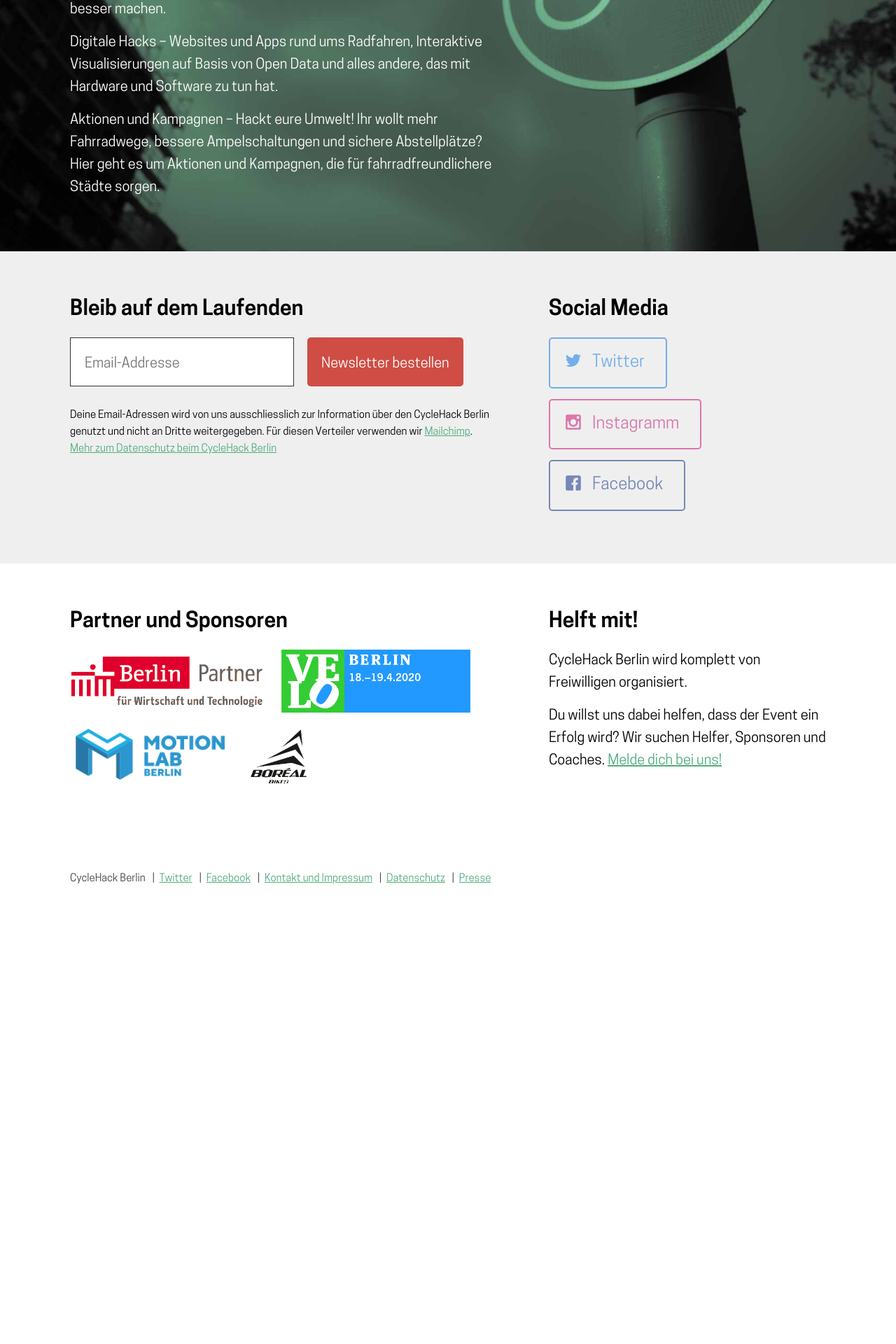
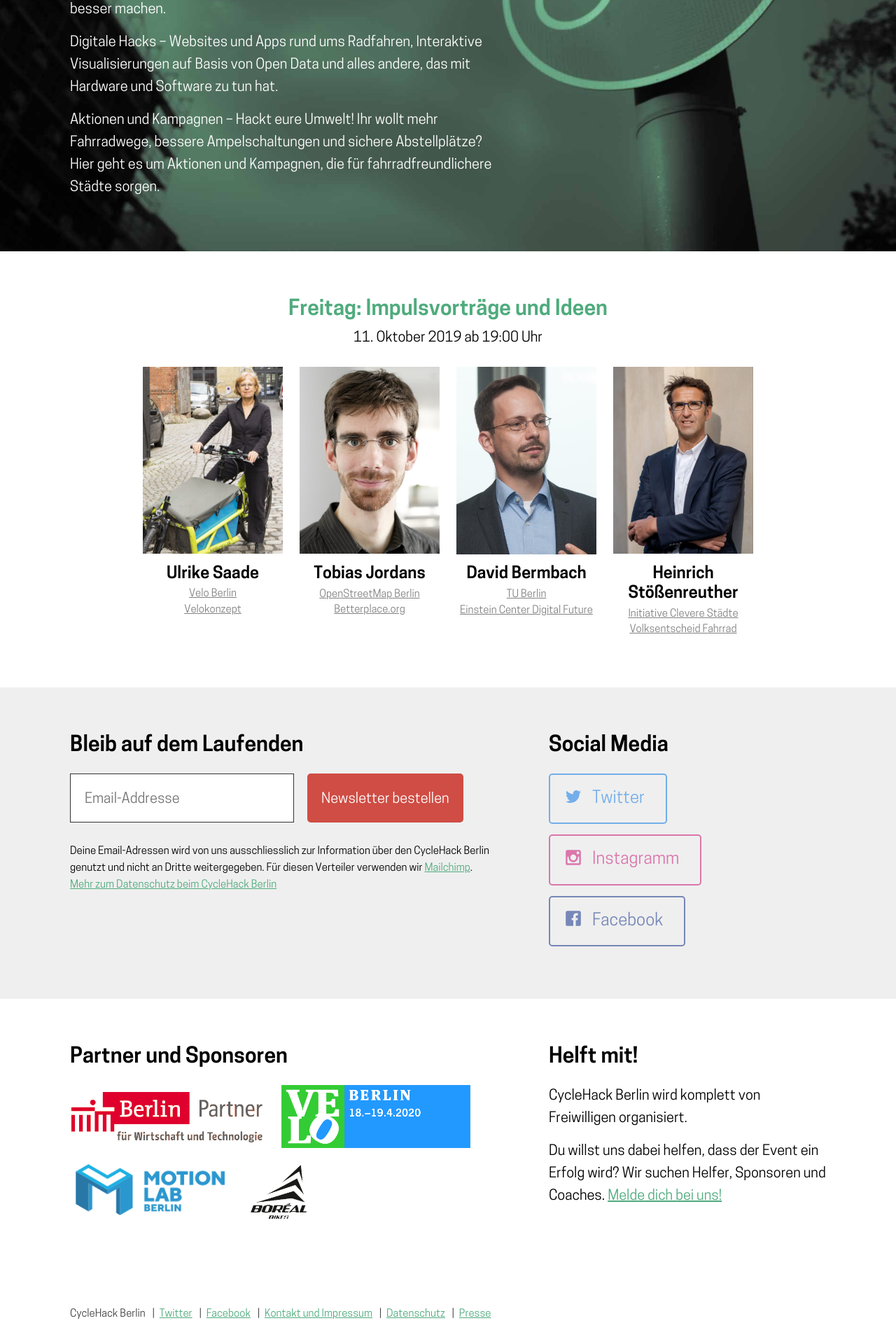
Before and after one commit to sjockers/cyclehackberlin.de, a Jekyll site: the page built from index.md, in a window 1280 px wide. Shown: the part 1746-3666 px from the top of the page at 70% size. Built offline with Jekyll 4.4.1, drawn with Linux system fonts in a browser that asks for light colours; before the commit the page ends 3044 px from its top, so only the background shows below that.

Commit message:
Add speaker section

```diff
--- /dev/null
+++ b/_includes/sections/speakers.html
@@ -0,0 +1,24 @@
+<div class="section__main--center">
+
+  <h2 class="speakers__title">{{ page.speakers.keynotes.title }}</h2>
+  <p class="speakers__time">{{ page.speakers.keynotes.time }}</p>
+
+  <ul class="speakers__portraits">
+    {% for speaker in page.speakers.portraits %}
+      <li>
+        <img src="/assets/images/speakers/{{ speaker.image }}" alt="{{ speaker.name }}" />
+        <h3 class="speakers__name">{{ speaker.name }}</h3>
+        <ul class="speakers__affiliations">
+        {% for affiliation in speaker.affiliations %}
+            <li>
+                <a href="{{ affiliation.url }}" target="_blank" rel="noopener noreferrer">
+                    {{ affiliation.name }}
+                </a>
+            </li>
+        {% endfor %}
+        </ul>
+      </li>
+    {% endfor %}
+  </ul>
+
+</div>
--- a/_layouts/home.html
+++ b/_layouts/home.html
@@ -8,6 +8,8 @@ layout: default
 
 {% include section.html id="about" content="sections/about.html" %}
 
+{% include section.html id="speakers" content="sections/speakers.html" %}
+
 {% include section.html id="newsletter" content="sections/newsletter.html" %}
 
 {% include section.html id="partners" content="sections/partners.html" %}
--- a/_sass/_section.scss
+++ b/_sass/_section.scss
@@ -25,6 +25,17 @@
     float: left;
   }
 }
+
+.section__main--center {
+    @extend .section__main;
+    text-align: center;
+    margin: 0 auto;
+    width: 100%;
+
+    @include media-query($screen-lg) {
+        width: 980px;
+    }
+  }
 
 .section__sidebar {
   display: block;
--- /dev/null
+++ b/_sass/_speakers.scss
@@ -0,0 +1,60 @@
+.speakers__title {
+  margin-bottom: 0;
+  color: $brand-color;
+}
+
+.speakers__portraits {
+  overflow: hidden;
+  line-height: 1.5;
+  text-align: center;
+  margin: 0;
+  padding: 0;
+  width: 100%;
+
+  li {
+    display: inline-block;
+    vertical-align: top;
+    margin: 0;
+    padding: 0.5em;
+
+    @include media-query($screen-sm) {
+        width: 40%;
+    }
+
+    @include media-query($screen-lg) {
+      width: 220px;
+    }
+  }
+
+  img {
+      width: 100%;
+      max-width: 220px;
+      display: inline-block;
+      margin-bottom: 0.5em;
+  }
+}
+
+.speakers__name {
+  padding: 0.2em;
+  margin: 0;
+  line-height: 1.2;
+  display: block;
+
+}
+
+.speakers__affiliations {
+  margin: 0;
+  padding: 0;
+
+  li {
+    display: block;
+    margin: 0;
+    padding: 0;
+    width: 100%;
+    font-size: 15px;
+  }
+
+  a {
+    color: $grey-color;
+  }
+}
--- a/css/main.scss
+++ b/css/main.scss
@@ -53,6 +53,7 @@ $screen-xl:        1140px;
         "more-links",
         "social",
         "schedule",
+        "speakers",
         "article-list",
         "syntax-highlighting"
 ;
--- a/index.md
+++ b/index.md
@@ -39,6 +39,39 @@ about:
     hat.</p> <p>Aktionen und Kampagnen – Hackt eure Umwelt! Ihr wollt mehr Fahrradwege,
     bessere Ampelschaltungen und sichere Abstellplätze? Hier geht es um Aktionen und
     Kampagnen, die für fahrradfreundlichere Städte sorgen.</p>"
+speakers:
+  keynotes:
+    title: "Freitag: Impulsvorträge und Ideen"
+    time: 11. Oktober 2019 ab 19:00 Uhr
+  portraits:
+    - name: Ulrike Saade
+      image: saade.jpg
+      affiliations:
+        - url: https://veloberlin.com/home.html
+          name: Velo Berlin
+        - url: https://www.velokonzept.de/
+          name: Velokonzept
+    - name: Tobias Jordans
+      image: jordans.jpg
+      affiliations:
+        - url: https://twitter.com/osmberlin
+          name: OpenStreetMap Berlin
+        - url: https://www.betterplace.org/
+          name: Betterplace.org
+    - name: David Bermbach
+      image: bermbach.jpg
+      affiliations:
+        - url: https://www.mcc.tu-berlin.de/menue/team/prof_dr_ing_david_bermbach/
+          name: TU Berlin
+        - url: https://www.digital-future.berlin/
+          name: Einstein Center Digital Future
+    - name: Heinrich Stößenreuther
+      image: stoessenreuther.jpg
+      affiliations:
+        - url: https://www.clevere-staedte.de/
+          name: Initiative Clevere Städte
+        - url: https://volksentscheid-fahrrad.de/
+          name: Volksentscheid Fahrrad
 partners:
   title: Partner und Sponsoren
   help_out: Helft mit!
```
Also changed, not shown: assets/images/speakers/bermbach.jpg (added), assets/images/speakers/jordans.jpg (added), assets/images/speakers/saade.jpg (added), assets/images/speakers/stoessenreuther.jpg (added).
